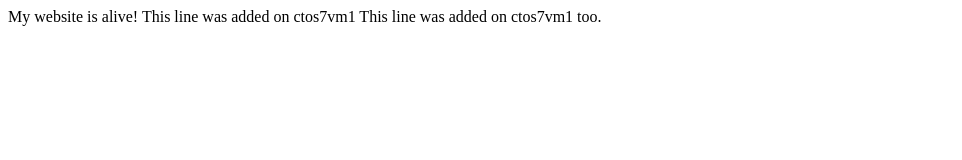
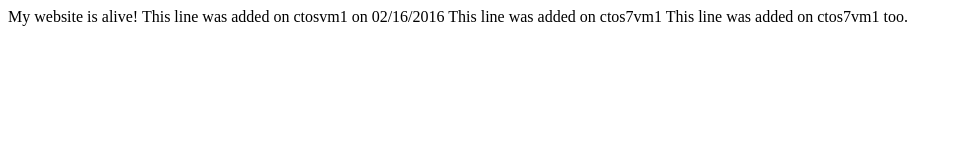
Before and after one commit to davidlliu/public_html, a plain HTML site: page index.html in a window 1280 px wide. Shown: the whole page, without its empty margins (0-962 px from the left). Drawn offline with Linux system fonts and the light colour scheme.

Commit message:
The first time of adding a line from ctosvm1.

```diff
--- a/index.html
+++ b/index.html
@@ -1,6 +1,7 @@
 <html>
 <body>
 My website is alive!
+This line was added on ctosvm1 on 02/16/2016
 This line was added on ctos7vm1
 This line was added on ctos7vm1 too.
 </body>
```
